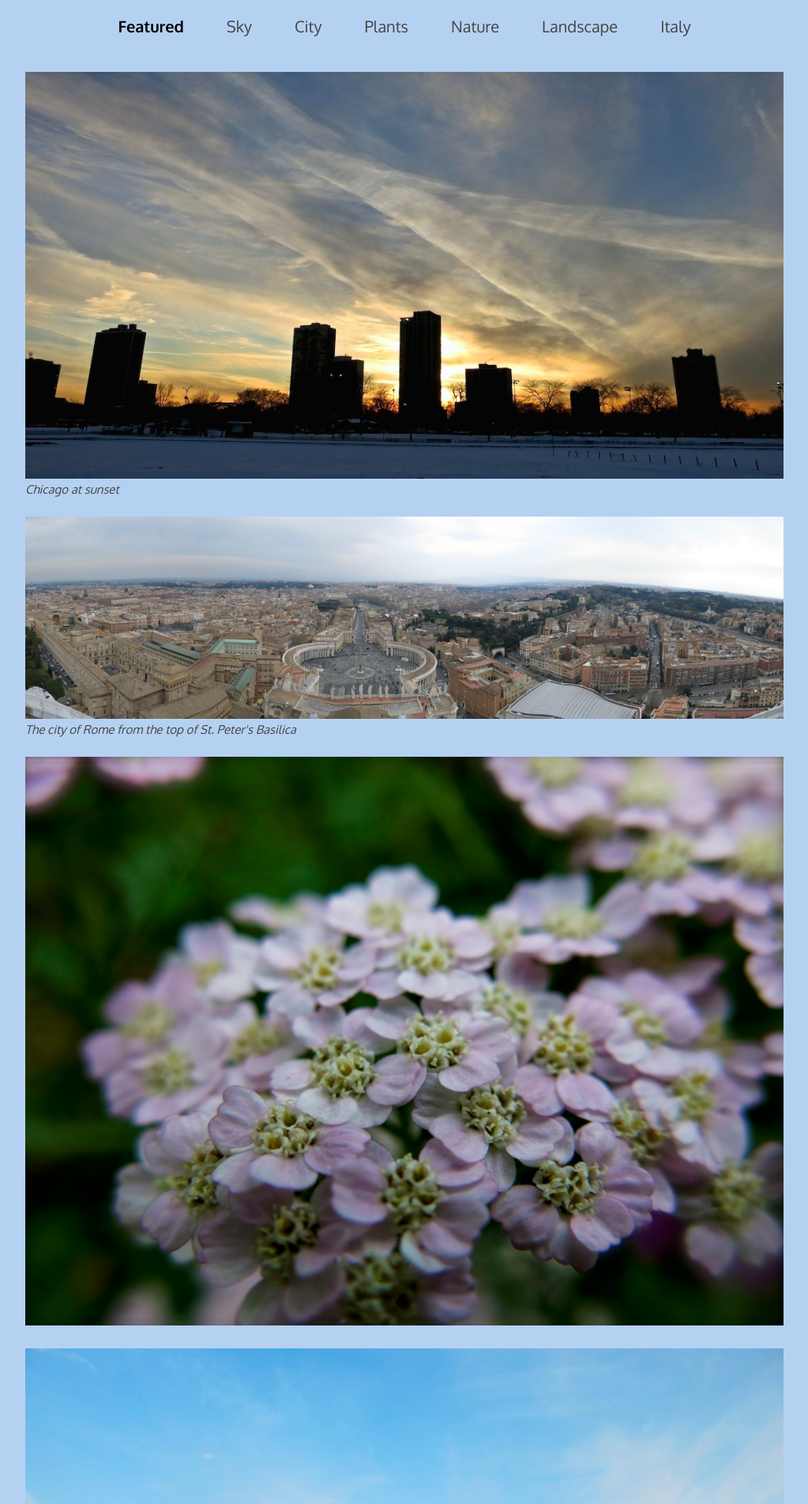
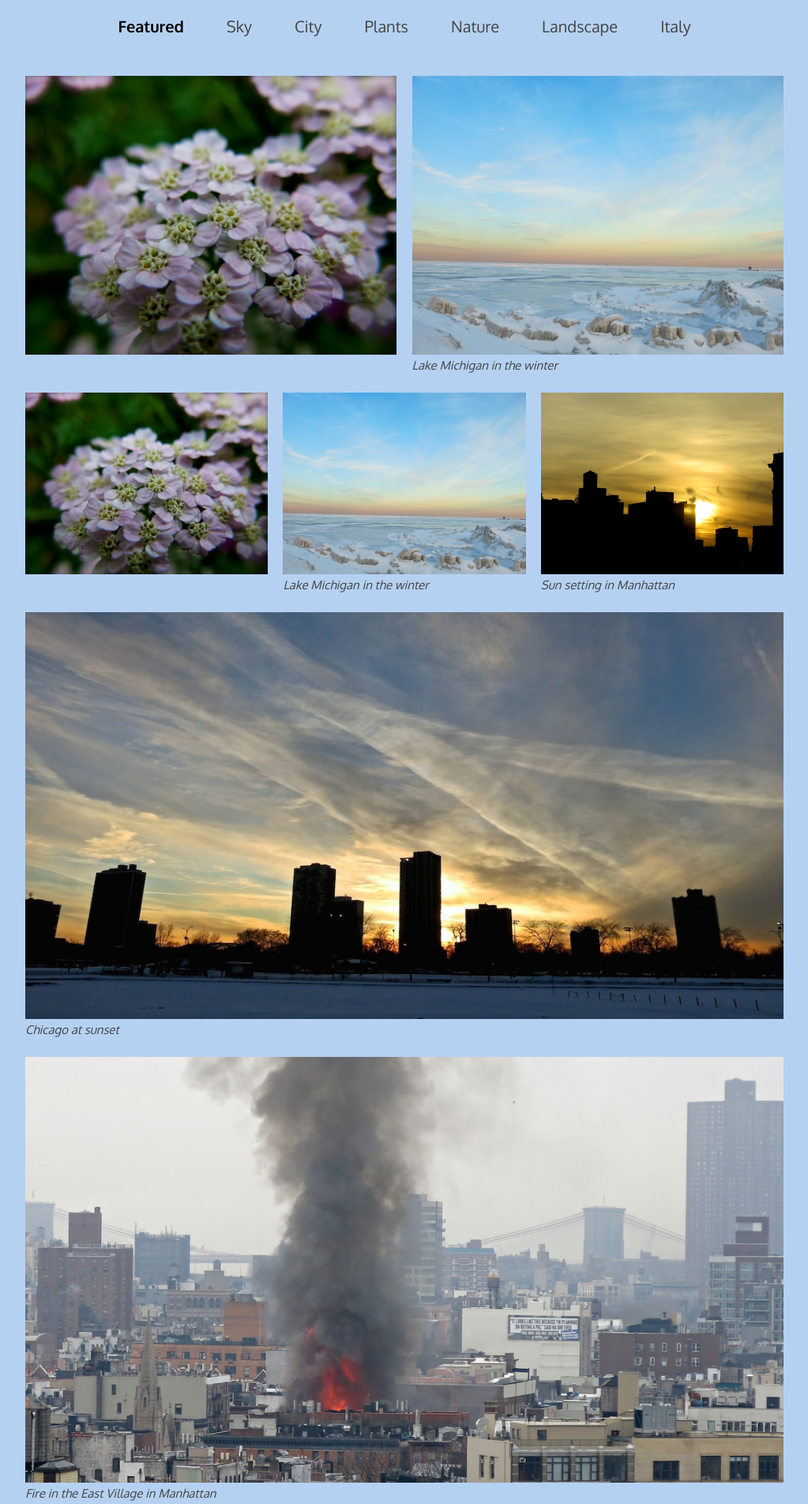
Before and after one commit to alexhad6/alexhad6.github.io, a PHP site: page / in a window 1280 px wide. Shown: the part 96-2000 px from the top of the page at 79% size, without its empty margins (128-1151 px from the left). Run offline with PHP 8.4, Linux system fonts and the light colour scheme.

Commit message:
Resizing

```diff
--- a/index.html
+++ b/index.html
@@ -23,10 +23,44 @@
 			</ul>
 		</div>
 		<div class="content">
+			<div class="row2">
+				<div class="container">
+					<img src="plants/images/flowers.jpg">
+				</div>
+				<div class="container">
+					<img src="landscape/images/lakeMichigan.jpg">
+					<div class="caption">
+						Lake Michigan in the winter
+					</div>
+				</div>
+			</div>
+			<div class="row3">
+				<div class="container">
+					<img src="plants/images/flowers.jpg">
+				</div>
+				<div class="container">
+					<img src="landscape/images/lakeMichigan.jpg">
+					<div class="caption">
+						Lake Michigan in the winter
+					</div>
+				</div>
+				<div class="container">
+					<img src="sky/images/sun.jpg">
+					<div class="caption">
+						Sun setting in Manhattan
+					</div>
+				</div>
+			</div>
 			<div class="container">
 				<img src="city/images/chicago.jpg">
 				<div class="caption">
 					Chicago at sunset
+				</div>
+			</div>
+			<div class="container">
+				<img src="city/images/fire.jpg">
+				<div class="caption">
+					Fire in the East Village in Manhattan
 				</div>
 			</div>
 			<div class="container">
@@ -36,24 +70,9 @@
 				</div>
 			</div>
 			<div class="container">
-				<img src="plants/images/flowers.jpg">
-			</div>
-			<div class="container">
-				<img src="landscape/images/lakeMichigan.jpg">
-				<div class="caption">
-					Lake Michigan in the winter
-				</div>
-			</div>
-			<div class="container">
 				<img src="sky/images/skyPano.jpg">
 				<div class="caption">
 					The skyline of Manhattan
-				</div>
-			</div>
-			<div class="container">
-				<img src="sky/images/sun.jpg">
-				<div class="caption">
-					Sun setting in Manhattan
 				</div>
 			</div>
 			<div class="container">
@@ -66,12 +85,6 @@
 				<img src="city/images/capitolBuilding.jpg">
 				<div class="caption">
 					The U.S. Capitol Building
-				</div>
-			</div>
-			<div class="container">
-				<img src="nature/images/fire.jpg">
-				<div class="caption">
-					Fire in the East Village in Manhattan
 				</div>
 			</div>
 			<div class="container">
--- a/main.css
+++ b/main.css
@@ -2,6 +2,7 @@
 	margin: 0;
 	padding: 0;
 	color: #444;
+
 }
 
 body {
@@ -9,6 +10,7 @@ body {
 	font-family:"Oxygen", Helvetica, Arial, Sans-serif;
 	text-align: center;
 	width: 75%;
+	min-width: 810px;
 	margin: auto;
 }
 
@@ -21,8 +23,7 @@ a:hover {
 }
 
 .header {
-	margin-top: 30px;
-	margin-bottom: 20px;
+	margin: 30px 0 20px;
 }
 
 .header h1 {
@@ -50,12 +51,35 @@ a:hover {
 }
 
 .content {
-	margin-top: 45px;
+	margin-top: 50px;
 	margin-bottom: 30px;
 }
 
-.content .container {
+.container {
 	margin-bottom: 25px;
+}
+
+@media screen and (min-width: 900px) {
+	.row2 .container {
+		width: 49%;
+		float: left;
+	}
+
+	.row3 .container {
+		width: 32%;
+		float: left;
+	}
+
+	.row3 .container:not(:last-child), .row2 .container:not(:last-child){
+		margin-right: 2%;
+	}
+}
+
+@media screen and (max-width: 899px) {
+	body {
+		width: 90%;
+		min-width: 0;
+	}
 }
 
 img {
@@ -68,6 +92,10 @@ img {
 	text-align: left;
 }
 
+.row {
+	width:100%;
+}
+
 .footer {
 	margin-bottom: 40px;
 	font-size: 15px;
```
